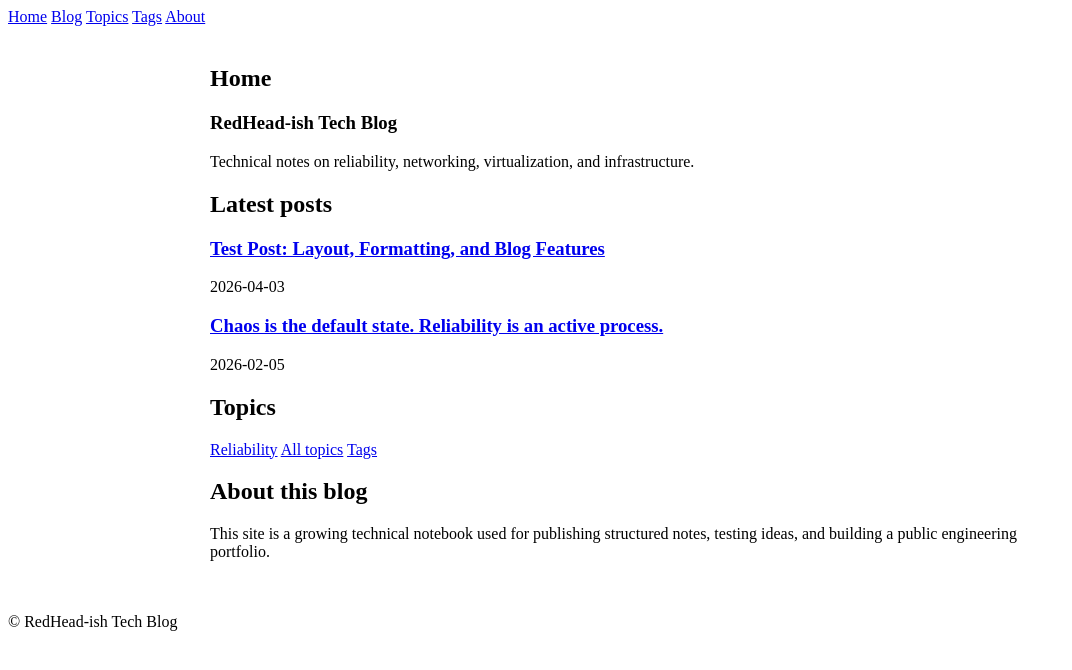
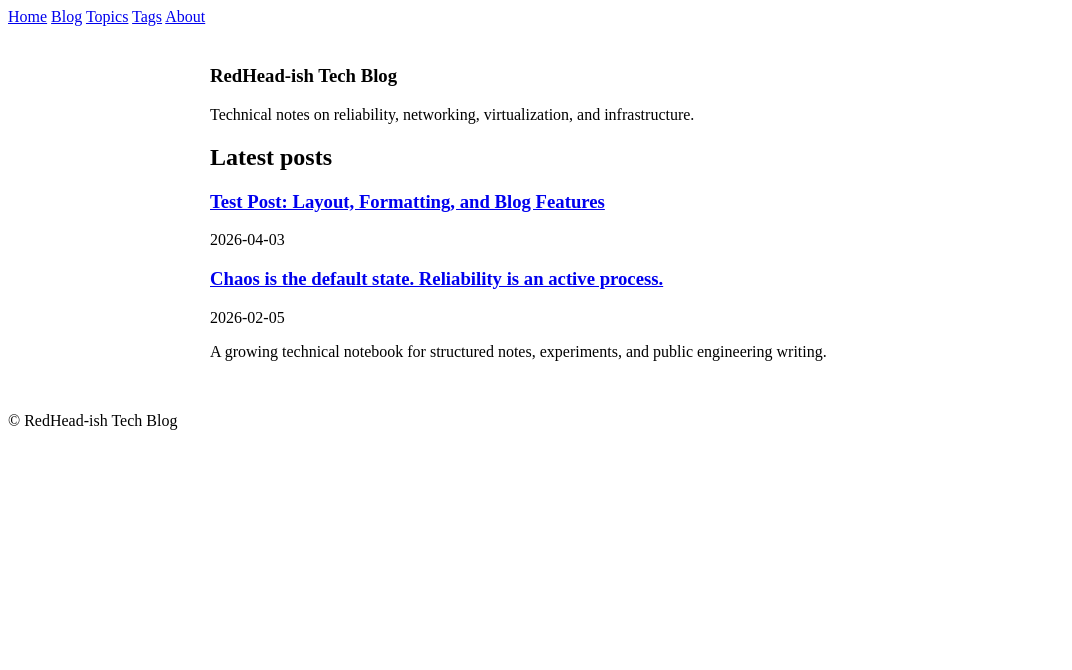
Before and after one commit to Redheadish/.github.io, a Jekyll site: the page built from index.md, in a window 1280 px wide. Shown: the top 670 px of the page, without its empty margins (0-1072 px from the left). Built offline with Jekyll 4.4.1, drawn with Linux system fonts in a browser that asks for light colours.

Commit message:
Update home page layout and content
Removed topics and about sections from the home page.

```diff
--- a/index.md
+++ b/index.md
@@ -1,6 +1,6 @@
 ---
 layout: page
-title: Home
+title: ""
 ---
 
 <div class="hero">
@@ -22,18 +22,7 @@ title: Home
 </section>
 
 <section class="home-section">
-  <h2>Topics</h2>
-  <div class="topic-links">
-    <a href="{{ '/topics/reliability/' | relative_url }}">Reliability</a>
-    <a href="{{ '/topics/' | relative_url }}">All topics</a>
-    <a href="{{ '/tags/' | relative_url }}">Tags</a>
-  </div>
-</section>
-
-<section class="home-section">
-  <h2>About this blog</h2>
   <p>
-    This site is a growing technical notebook used for publishing structured notes,
-    testing ideas, and building a public engineering portfolio.
+    A growing technical notebook for structured notes, experiments, and public engineering writing.
   </p>
 </section>
```
